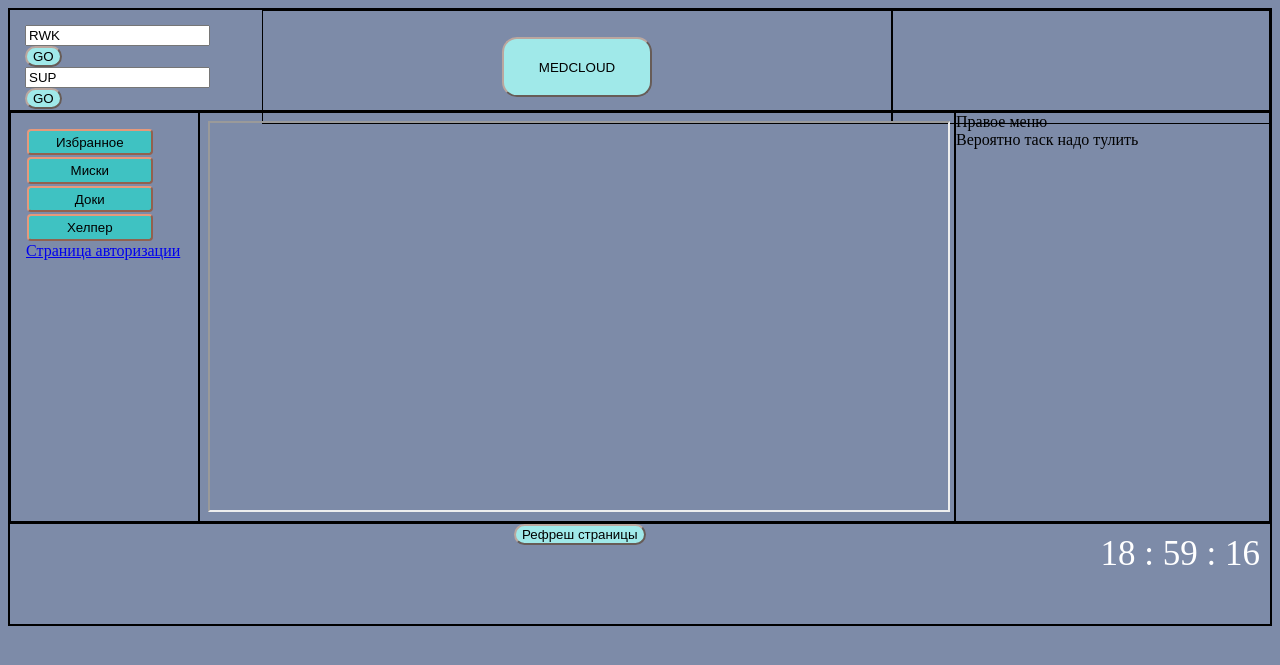
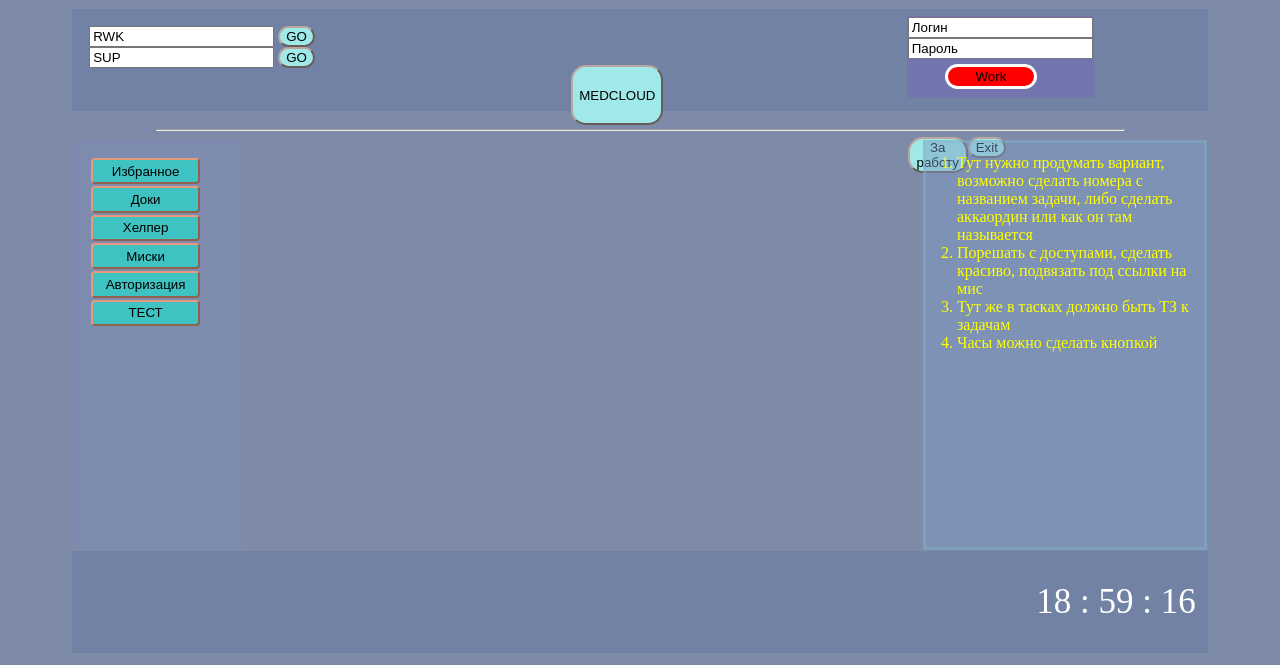
Before and after one commit to ddxRoman/Job, a PHP site: page / in a window 1280 px wide. Shown: the top 665 px of the page. Run offline with PHP 8.4, Linux system fonts and the light colour scheme; data that the repository does not hold is empty.

Commit message:
недоделаная авторизация, сносил винду

```diff
--- /dev/null
+++ b/Taskmanager/Task.php
@@ -0,0 +1,16 @@
+<style>
+    li{
+        color: yellow;
+        font-weight: 400;
+        margin-left: -20px;
+    }
+</style>
+
+
+<ol>
+<li>Тут нужно продумать вариант, возможно сделать номера с названием задачи, либо сделать аккаордин или как он там называется</li>
+<li>Порешать с доступами, сделать красиво, подвязать под ссылки на мис</li>
+<li>Тут же в тасках должно быть ТЗ к задачам</li>
+
+<li>Часы можно сделать кнопкой</li>
+</ol>
--- a/action/autorization.php
+++ b/action/autorization.php
@@ -1,6 +1,6 @@
 <?php
 session_start();
-if($_SESSION['users']){
+if(!$_SESSION['users']){
     echo "Конфирм сработал ИФ";
 }else {
     echo"Не конфирм ЕЛСЕ сработал";
--- /dev/null
+++ b/action/logout.php
@@ -0,0 +1,5 @@
+<?php
+session_start();
+unset($_SESSION['user']);
+header('Location: profile.php');
+?>
--- a/action/profile.php
+++ b/action/profile.php
@@ -1,6 +1,32 @@
 <?php
 session_start();
+if(!$_SESSION['user']){
 ?>
+<!DOCTYPE html>
+<html lang="en">
+<head>
+    <meta charset="UTF-8">
+    <meta http-equiv="X-UA-Compatible" content="IE=edge">
+    <link rel="stylesheet" type="text/css" href="../css/style.css">
+    <meta name="viewport" content="width=device-width, initial-scale=1.0">
+    <title>autorization</title>
+</head>
+
+<body>
+    <div class="autorize">
+<form action="action/signin.php" method="post">
+    <input type="text" name="login" placeholder="Логин"><br>
+    <input type="password" name="password" placeholder="Пароль"><br>
+<button class="GO" type="submit">Work</button>
+</form>
+</div>
+
+</body>
+</html>
+<?php
+}else
+?>
+
 
 <!DOCTYPE html>
 <html lang="en">
@@ -13,9 +39,11 @@ session_start();
 </head>
 <body>
     <div class="full">
-   <div class="Ava"><img src="<?=$_SESSION['user']['avatar']?>" width="50px"></div>
+   <div class="Ava"><img src="<?=$_SESSION['user']['avatar']?>" width="100%"></div>
     <div class="date">  <?=$_SESSION['user']['login']?><br>
-   <b><?=$_SESSION['user']['role']?></b> <br></div>
+   <font color="4C4F6B"><b><?=$_SESSION['user']['role']?></b></font>  <br></div>
+   <a href="../index.php"><button>За работу</button></a>
+   <a href="action/logout.php"><button>Exit</button></a>
     </div>
 </body>
 </html>
--- a/css/profile.css
+++ b/css/profile.css
@@ -7,4 +7,5 @@ display: grid;
 }
 .date{
     display: grid;
+    align-content: center;
 }
--- a/css/style.css
+++ b/css/style.css
@@ -1,14 +1,17 @@
 .all{
     display: grid;
-    border: 1px solid rgb(0, 0, 0);
+    margin-left: 5%;
+    margin-right: 5%;
+}
+div{
+border: 1px solid rgba(255, 255, 255, 0);
 }
 .header{
-
+   margin-bottom: 10px;
     height: 100px;
     display: grid;
-    border: 1px solid rgb(0, 0, 0);
-    grid-template-columns: 20% 50% 30%;
-
+    background-color: rgb(113, 130, 165);
+    grid-template-columns: 23% 50% 27%;
 }
 
 button{
@@ -18,19 +21,19 @@ button{
 }
 
 .Right_head{
-    padding: 15px; /* Надо посмотреть как делать правильно отступы на Гридах*/
+    padding: 5px; /* Надо посмотреть как делать правильно отступы на Гридах*/
     justify-content: start;
     display: grid;
-    border: 1px solid rgb(0, 0, 0);
+
 }
-.helper{
+.knowledge{
     justify-content: center;
     align-content: center;
     display: grid;
-    border: 1px solid rgb(0, 0, 0);
+
 }
 .MD{
-    width: 150px;
+    width: 100%;
     height: 60px;
 }
 .CSD{
@@ -39,28 +42,31 @@ button{
 
 .body{
     display: grid;
-    border: 1px solid rgb(0, 0, 0);
+
     grid-template-columns: 15% 60% 25%;
     height: 410px;
 }
 .footer{
     display: grid;
-    border: 1px solid rgb(0, 0, 0);
+    align-content: center;
     height: 100px;
     grid-template-columns:40% 20% 40%;
+    background-color: rgb(113, 130, 165);
 }
 .lmenu{
+    background-color: rgb(125, 139, 175);
     padding: 15px;
     display: grid;
-    border: 1px solid rgb(0, 0, 0);
 }
 .rmenu{
+    border: 3px solid rgba(125, 185, 200, 0.377);
     display: grid;
-    border: 1px solid rgb(0, 0, 0);
+    background-color: rgba(125, 155, 195, 0.466);
+
 }
 .container{
     display: grid;
-    border: 1px solid rgb(0, 0, 0);
+
 }
 body{
     background-color: rgb(125, 139, 168);
@@ -69,6 +75,7 @@ iframe{
     width: 98%;
     height: 95%;
     margin: 1%;
+    border: 0px;
 }
 
 .lmenu button {
@@ -84,6 +91,11 @@ iframe{
 .docs{
     height: 300px;
     width: 100%;
+    margin: 3px;
+}
+.helper button{
+color: #ffffff;
+    background-color: rgb(143, 150, 147);
 }
 
 .docs button{
@@ -97,10 +109,8 @@ iframe{
 }
 .autorize{
     display: grid;
-    justify-content: center;
-    align-content: center;
     background-color: #8c00ff18;
-    height: 610px;
+    height: 80px;
 }
 .GO{
     margin-top: 5px;
@@ -108,8 +118,8 @@ iframe{
     background-color: #ff0000;
     border: 3px solid #ffffff;
     border-radius: 40px;
-    height: 75px;
-    width: 100px;
+    height: 25px;
+    width: 50%;
 }
 .clock{
 display: grid;
@@ -117,9 +127,8 @@ justify-self: end;
 font-size: 35px;
 padding: 10px;
 color: #ffffff;
+align-content: center;
 }
-
-
 
 /*  Изменение цвета текста в плейс холдере для разных браузеров.
 
--- a/folders/docs.html
+++ b/folders/docs.html
@@ -15,6 +15,9 @@
 <a href="../file/documents/accesses.xlsx" target="_blank"><button>Доступы</button></a>
 <a href="https://docs.google.com/spreadsheets/d/1IzxAWdmiGMHzByuBU0X5_uevGwmdO8_qxT7Ivm3piVI/edit#gid=721991591" target="_blank"><button>КНПЮМБЛ</button></a>
 
+<a href="https://app.diagrams.net/#G1jWL1rIkxZufU74CKhLBz2suGo4bmVNKN" target="1"><button>Мед. Процесс</button></a>
+
+
 </div>
 </body>
 </html>
--- a/folders/mis.html
+++ b/folders/mis.html
@@ -11,11 +11,11 @@
 <a href="http://crm.newdiagnostics.ua/" target="_blank"><button>ND</button></a>
 <a href="https://mis.revmo.zp.ua/" target="_blank"><button>Revmo</button></a>
 <a href="https://lis.knpumbl.medcloud.pro/" target="_blank"><button>KNPUMBL</button></a>
+<!-- <a href="" target="_blank"><button></button></a>
 <a href="" target="_blank"><button></button></a>
 <a href="" target="_blank"><button></button></a>
 <a href="" target="_blank"><button></button></a>
 <a href="" target="_blank"><button></button></a>
-<a href="" target="_blank"><button></button></a>
-<a href="" target="_blank"><button></button></a>
+<a href="" target="_blank"><button></button></a> -->
 </body>
 </html>
--- a/folders/mis.php
+++ b/folders/mis.php
@@ -5,7 +5,7 @@
     <link rel="stylesheet" type="text/css" href="../css/style.css">
     <meta http-equiv="X-UA-Compatible" content="IE=edge">
     <meta name="viewport" content="width=device-width, initial-scale=1.0">
-    <title>Document</title>
+    <title>CSD</title>
 </head>
 <body>
 <form target="_blank" action="../action/header.php" method="post">
--- a/folders/tasks.html
+++ /dev/null
@@ -1,2 +0,0 @@
-<S>В ссылках на жиру надо сделать что бы вводился номер задачи</S><br>
-Порешать с доступами, сделать красиво, подвязать под ссылки на мис
--- a/index.php
+++ b/index.php
@@ -19,7 +19,7 @@
       <?  require_once "folders/CSD.html";?>
             </div>
 
-            <div class="helper">
+            <div class="knowledge">
                 <a href="https://helper.bizonoff-dev.net/admin/projects/medcloud/knowledge-bases/dokumentatsiia-funktsionala" target="_blank">
                     <button class="MD">MEDCLOUD</button> </a>
             </div>
@@ -28,25 +28,29 @@
            <?php require_once'action\profile.php'?>
                 </div>
         </div>
+        <hr width="85%">
         <div class="body">
             <div class="lmenu">
                 <div class="links">
                     <a href="folders/favorites.html" target="1"><button>Избранное</button></a><br>
-                    <a href="folders/mis.html" target="1"><button>Миски</button></a><br>
                     <a href="folders/docs.html" target="1"><button>Доки</button></a><br>
                     <a href="folders/helper.html" target="1"><button>Хелпер</button></a><br>
-                    <a href="/action/autorization.php" target="">Страница авторизации</a>
+                    <a href="folders/mis.html" target="1"><button>Миски</button></a><br>
+                    <a href="/action/autorization.php" target=""><button>Авторизация</button></a>
+                    <a href="/action/checkautorization.php" target=""><button>ТЕСТ</button></a>
                 </div>
             </div>
             <div class="container">
                 <iframe name="1" src="">
                 </iframe>
             </div>
-            <div class="rmenu">Правое меню<br>Вероятно таск надо тулить</div>
+            <div class="rmenu"><iframe name="task" src="Taskmanager/Task.php"></iframe></div>
         </div>
         <div class="footer">
             <div></div>
-            <a href="/"><button>Рефреш страницы</button></a>
+        <div class="refresh">
+            <!-- <a href="/"><button>Рефреш<br>страницы</button></a> 	 -->
+        </div>
         <div id="clock" class="clock"></div>
         <script src="JavaScript/clock.js"></script>
     </div>
```
Also changed, not shown: action/checkautorization.php (added, +11 -0 lines), folders/helper.html (+5 -4 lines).
